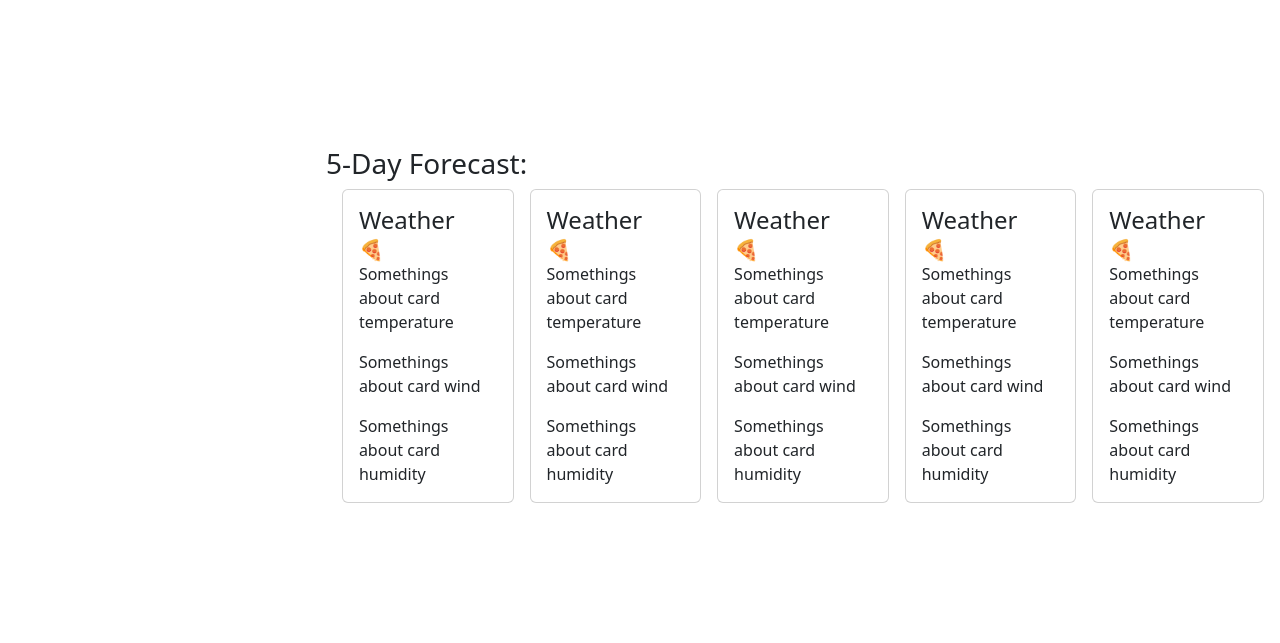
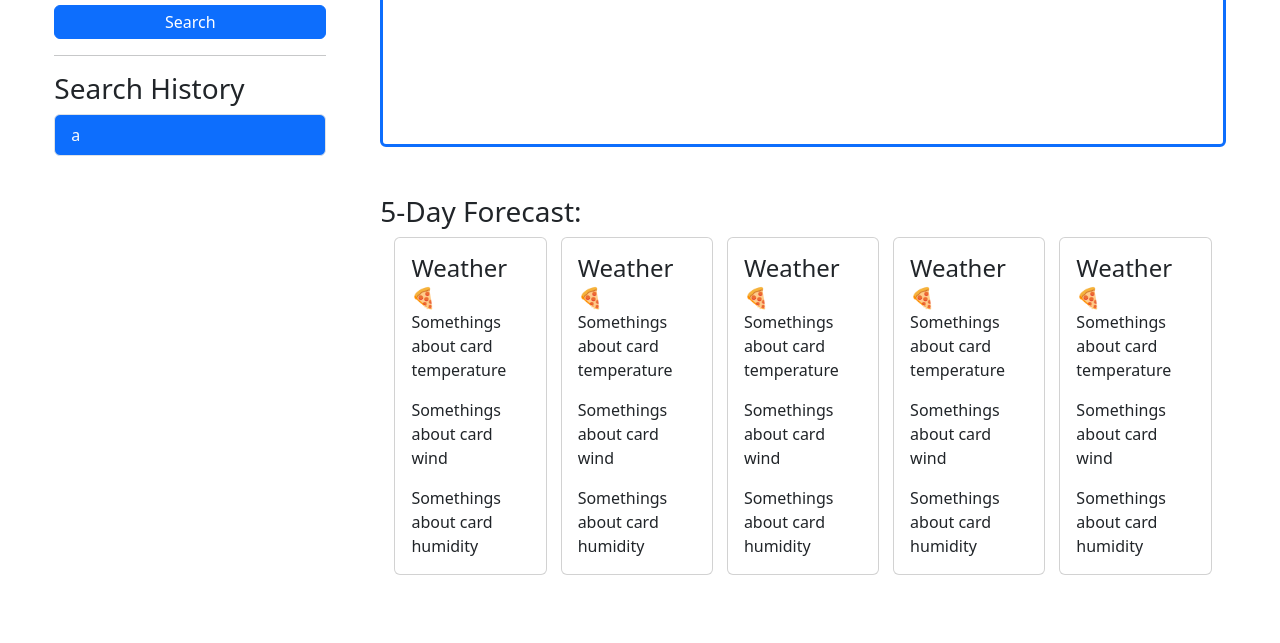
Before and after one commit to moonjunsain/weather-dashboard, a plain HTML site: page index.html in a window 1280 px wide. Shown: the part 157-800 px from the top of the page. Drawn offline with nearby package versions, Linux system fonts and the light colour scheme.

Commit message:
layout set up

```diff
--- a/assets/css/style.css
+++ b/assets/css/style.css
@@ -5,5 +5,5 @@
 }
 
 body {
-    overflow: hidden;
+    overflow-x: hidden;
 }
--- a/assets/js/script.js
+++ b/assets/js/script.js
@@ -0,0 +1 @@
+// http://api.openweathermap.org/geo/1.0/direct?q={city name},{state code},{country code}&limit={limit}&appid=6a9214a29813211a9333c8fd3faf05f4
--- a/index.html
+++ b/index.html
@@ -13,14 +13,21 @@
     </header>
     <main>
         <!-- one big row that will have 2 columns  -->
-        <section class="row">
-            <div class="col-3">
-                <h2>Search for City: </h2>
+        <section class="row d-flex justify-content-center">
+            <div class="col-3 d-block">
+                    <h2>Search for City: </h2>
+                    <input id="search-input" class="my-2 p-1" type="text" placeholder="San Diego" style="width: 90%;">
+                    <button id="search-btn" class="p-1 btn btn-primary" style="width: 90%;">Search</button>
+                    <hr style="width: 90%;">
+                    <h3>Search History</h2>
+                    <ul id="search-history" class="list-group" style="width: 90%;">
+                        <li class="list-group-item bg-primary text-light">a</li>
+                    </ul>
             </div>
-            <div class="col-9">
+            <div class="col-8">
                 <!-- 2 rows, 1 for city name part, 1 for weather cards -->
-                <div style="height: 30vh;">
-                        <h2>Atlanta</h2>
+                <div class="border border-primary border-3 p-2 mb-5 rounded" style="height: 30vh;">
+                        <h2 id="city-name">Atlanta</h2>
                 </div>
 
                 <div class="row">
@@ -29,7 +36,7 @@
                     <div class="d-flex justify-content-evenly">
                         <div class="card" style="width: 18%;">
                             <div class="card-body">
-                                <h4 class="card-title">Weather</h4>
+                                <h4 class="card-title weather-date">Weather</h4>
                                 <h5 class="card-subtitle emoji">🍕</h5>
                                 <p class="card-text temp-text">Somethings about card temperature</p>
                                 <p class="card-text wind-text">Somethings about card wind</p>
@@ -38,7 +45,7 @@
                         </div>
                         <div class="card" style="width: 18%;">
                             <div class="card-body">
-                                <h4 class="card-title">Weather</h4>
+                                <h4 class="card-title weather-date">Weather</h4>
                                 <h5 class="card-subtitle emoji">🍕</h5>
                                 <p class="card-text temp-text">Somethings about card temperature</p>
                                 <p class="card-text wind-text">Somethings about card wind</p>
@@ -47,7 +54,7 @@
                         </div>
                         <div class="card" style="width: 18%;">
                             <div class="card-body">
-                                <h4 class="card-title">Weather</h4>
+                                <h4 class="card-title weather-date">Weather</h4>
                                 <h5 class="card-subtitle emoji">🍕</h5>
                                 <p class="card-text temp-text">Somethings about card temperature</p>
                                 <p class="card-text wind-text">Somethings about card wind</p>
@@ -56,7 +63,7 @@
                         </div>
                         <div class="card" style="width: 18%;">
                             <div class="card-body">
-                                <h4 class="card-title">Weather</h4>
+                                <h4 class="card-title weather-date">Weather</h4>
                                 <h5 class="card-subtitle emoji">🍕</h5>
                                 <p class="card-text temp-text">Somethings about card temperature</p>
                                 <p class="card-text wind-text">Somethings about card wind</p>
@@ -65,7 +72,7 @@
                         </div>
                         <div class="card" style="width: 18%;">
                             <div class="card-body">
-                                <h4 class="card-title">Weather</h4>
+                                <h4 class="card-title weather-date">Weather</h4>
                                 <h5 class="card-subtitle emoji">🍕</h5>
                                 <p class="card-text temp-text">Somethings about card temperature</p>
                                 <p class="card-text wind-text">Somethings about card wind</p>
```
